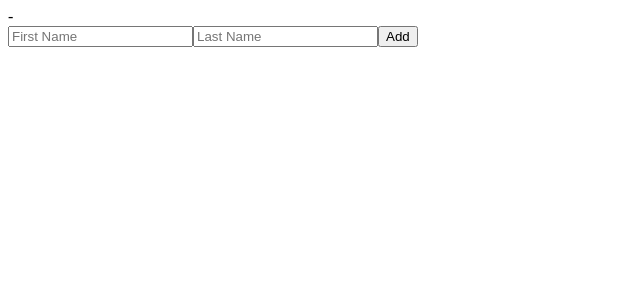
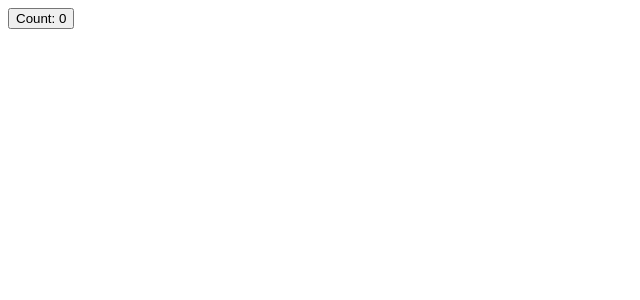
Before and after one commit to rahul-COD3/learn-react, a React (Vite) app: page / in a window 1280 px wide. Shown: the top 300 px of the page, without its empty margins (0-640 px from the left). Built offline with nearby package versions, Linux system fonts and the light colour scheme.

Commit message:
create classbase counter

```diff
--- a/src/App.jsx
+++ b/src/App.jsx
@@ -1,7 +1,7 @@
-import MultiForm from "./Components/MultiForm";
+import ClassCounter from "./Components/ClassCounter";
 
 function App() {
-  return <MultiForm />;
+  return <ClassCounter />;
 }
 
 export default App;
--- /dev/null
+++ b/src/Components/ClassCounter.jsx
@@ -0,0 +1,25 @@
+import React, { Component } from "react";
+
+class ClassCounter extends Component {
+  constructor(props) {
+    super(props);
+
+    this.state = {
+      count: 0,
+    };
+  }
+  incrementCount = () => {
+    this.setState({
+      count: this.state.count + 1,
+    });
+  };
+  render() {
+    return (
+      <div>
+        <button onClick={this.incrementCount}>Count: {this.state.count}</button>
+      </div>
+    );
+  }
+}
+
+export default ClassCounter;
```
